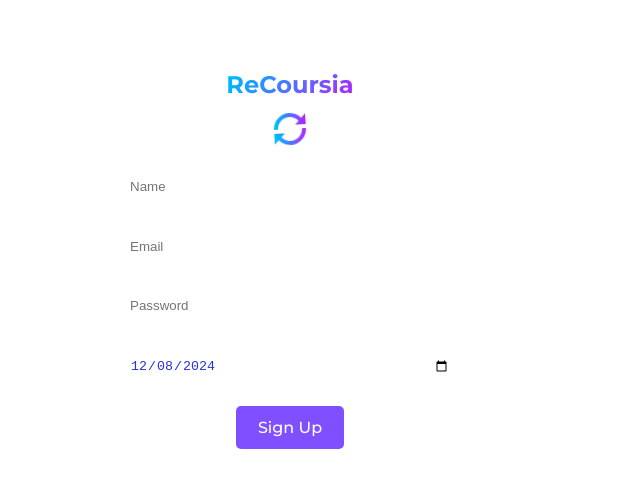
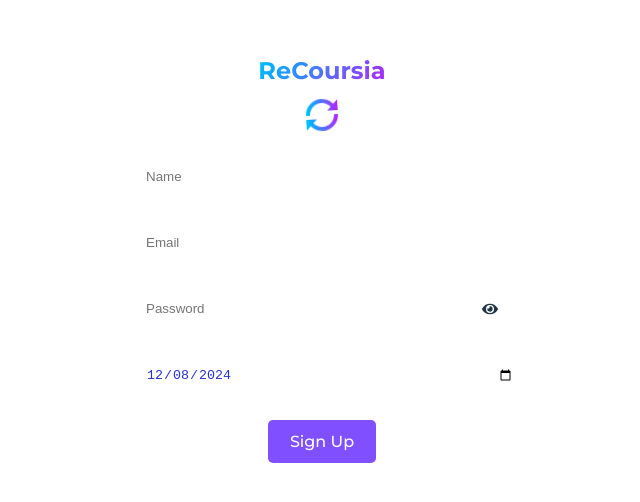
Before and after one commit to EyasSh/WiresharkClone, a React (Vite) app in the folder client/: page /signup in a window 1280 px wide. Shown: the part 142-644 px from the top of the page, without its empty margins (350-990 px from the left). Built offline with nearby package versions, Linux system fonts and the light colour scheme.

Commit message:
finished styles for 2day 2morrow: will be linking login to backend + err handling for wrong creds and tokens

```diff
--- a/client/package.json
+++ b/client/package.json
@@ -16,6 +16,7 @@
     "axios": "^1.7.9",
     "react": "^18.3.1",
     "react-dom": "^18.3.1",
+    "react-icons": "^5.4.0",
     "react-router": "^7.0.2"
   },
   "devDependencies": {
--- a/client/src/Components/Input.jsx
+++ b/client/src/Components/Input.jsx
@@ -1,7 +1,8 @@
 /* eslint-disable no-unused-vars */
 /* eslint-disable react/prop-types */
-import React, { act } from 'react';
-import { useState, useEffect, useCallback } from 'react';
+import React, { useState } from 'react';
+import { FaEye, FaEyeSlash } from 'react-icons/fa';
+
 /**
  * @function Input
  * @description A react component which renders an input box based on given props.
@@ -11,26 +12,45 @@ import { useState, useEffect, useCallback } from 'react';
  * @prop {string} [value] - The value of the input box.
  * @prop {function} [action] - The function to be called when the input box changes.
  * @prop {boolean} [required=false] - Whether the input box is required to be filled or not.
+ * @prop {boolean} [showPasswordToggle=false] - Whether to show a password toggle button for password input.
  * @returns {ReactElement} - The rendered input box.
  */
-function Input(props)
-{
-    const [inputType, setInputType] = useState(props.type);
-    const fn= props?.action;
-    const handleChange = (e)=>{
-        fn(e.target.value);
-    }
+function Input(props) {
+    const [inputType, setInputType] = useState(props.type || "text");
+
+    const handleTogglePassword = () => {
+        setInputType((prev) => (prev === "password" ? "text" : "password"));
+    };
 
     return (
-        <div>
+        <div style={{ display: "flex", alignItems: "center", position: "relative", width: "100%" }}>
             <input
                 className={props.className}
                 placeholder={props.placeholder}
-            type={props.type || "text"}
+                type={inputType}
                 value={props.value || ""}
-            onChange={async(e) => await props.action(e.target.value)}
+                onChange={(e) => props.action(e.target.value)}
                 required={props.required}
+                style={{
+                    paddingRight: props.showPasswordToggle && props.type === "password" ? "2rem" : "initial",
+                    boxSizing: "border-box",
+                    width: "100%", // Ensure it fills the container without overflow
+                }}
             />
+            {props.showPasswordToggle && props.type === "password" && (
+                <span
+                    onClick={handleTogglePassword}
+                    style={{
+                        cursor: "pointer",
+                        position: "absolute",
+                        right: "1rem",
+                        top: "41%",
+                        transform: "translateY(-50%)",
+                    }}
+                >
+                    {inputType === "password" ? <FaEye /> : <FaEyeSlash />}
+                </span>
+            )}
         </div>
     );
 }
--- a/client/src/Components/Login/Login.css
+++ b/client/src/Components/Login/Login.css
@@ -1,7 +1,7 @@
 .Login-Container {
     display: flex;
     flex-direction: column;
-    align-items: stretch; /* Allow child elements to define alignment */
+    align-items: center; /* Allow child elements to define alignment */
     justify-content: center;
     overflow: visible;
     height: 105%;
--- a/client/src/Components/Login/Login.jsx
+++ b/client/src/Components/Login/Login.jsx
@@ -4,6 +4,7 @@ import Input from '../Input';
 import './Login.css';
 import Logo from '../Logo/Logo';
 import Button from '../Button/Button';
+import Message from '../Message/Message.jsx';
 
 /**
  * Login component renders a form with email and password inputs.
@@ -43,6 +44,7 @@ function Login() {
                 value={password}
                 action={(e) => setPassword(e)}
                 required
+                showPasswordToggle={true}
             />
             <Button action={()=>handleSubmit()} content={'Login'} status='action'/>
             <div className='signup-div'>
--- /dev/null
+++ b/client/src/Components/Message/Message.css
@@ -0,0 +1,11 @@
+.normal {
+    color: #d3d3d3; /* Light gray for a subtle and neutral appearance */
+}
+
+.warn, .warning {
+    color: #ffa500; /* Orange for warnings to stand out but not be overly aggressive */
+}
+
+.err, .error {
+    color: #ff0000; /* Red remains ideal for errors */
+}
--- /dev/null
+++ b/client/src/Components/Message/Message.jsx
@@ -0,0 +1,20 @@
+/* eslint-disable react/prop-types */
+/* eslint-disable no-unused-vars */
+import React from 'react';
+import './Message.css';
+function Message(props) {
+    const { severity, children } = props;
+
+    // Normalize severity to "normal" if it doesn't match allowed values
+    const normalizedSeverity = (severity !== "warn" || severity !== "warning" || severity !== "err" || severity !== "error")
+        ? severity
+        : "normal";
+
+    return (
+        <div>
+            <h5 className={normalizedSeverity}>{children}</h5>
+        </div>
+    );
+}
+
+export default Message;
--- a/client/src/Components/signup/signup.css
+++ b/client/src/Components/signup/signup.css
@@ -0,0 +1,20 @@
+.Signup-Container {
+    display: flex;
+    flex-direction: column;
+    align-items: center; /* Center all child elements horizontally */
+    justify-content: center; /* Center all child elements vertically */
+    height: 100vh; /* Full viewport height for proper centering */
+    width: 100%; /* Restrict container width to the viewport */
+    overflow: visible; /* Allow content overflow if necessary */
+    padding: 0 2rem; /* Add padding for better responsiveness */
+}
+
+.Signup-Container .Signup-Input {
+    width: 100%; /* Allow inputs to take up full container width */
+    max-width: 40rem; /* Limit max width for better aesthetics */
+    min-width: 20rem; /* Minimum width to avoid shrinking too much */
+    height: fit-content; /* Keep custom height */
+    margin-bottom: 5%; /* Add spacing between inputs */
+    padding: 1rem; /* Add internal padding for a better look */
+    box-sizing: border-box; /* Ensure padding doesn't affect width */
+}
--- a/client/src/Components/signup/signup.jsx
+++ b/client/src/Components/signup/signup.jsx
@@ -32,10 +32,10 @@ function Signup(props) {
     };
 
     return (
-        <div className='Login-Container'>
+        <div className='Signup-Container'>
             <Logo flex='column' />
             <Input
-                className='Login-Input'
+                className='Signup-Input'
                 type="text"
                 placeholder="Name"
                 value={name}
@@ -43,7 +43,7 @@ function Signup(props) {
                 required
             />
             <Input
-                className='Login-Input'
+                className='Signup-Input'
                 type="email"
                 placeholder="Email"
                 value={email}
@@ -51,15 +51,16 @@ function Signup(props) {
                 required
             />
             <Input
-                className='Login-Input'
+                className='Signup-Input'
                 type="password"
                 placeholder="Password"
                 value={password}
                 action={(e) => setPassword(e)}
                 required
+                showPasswordToggle={true}
             />
             <Input
-                className='Login-Input'
+                className='Signup-Input'
                 type="date"
                 placeholder="Date of Birth"
                 value={date.toISOString().split('T')[0]} // Convert Date object to YYYY-MM-DD
```
Also changed, not shown: 1 other file (tests, documents, lock files or other folders). Lines whose indentation alone changed are shown as unchanged.
